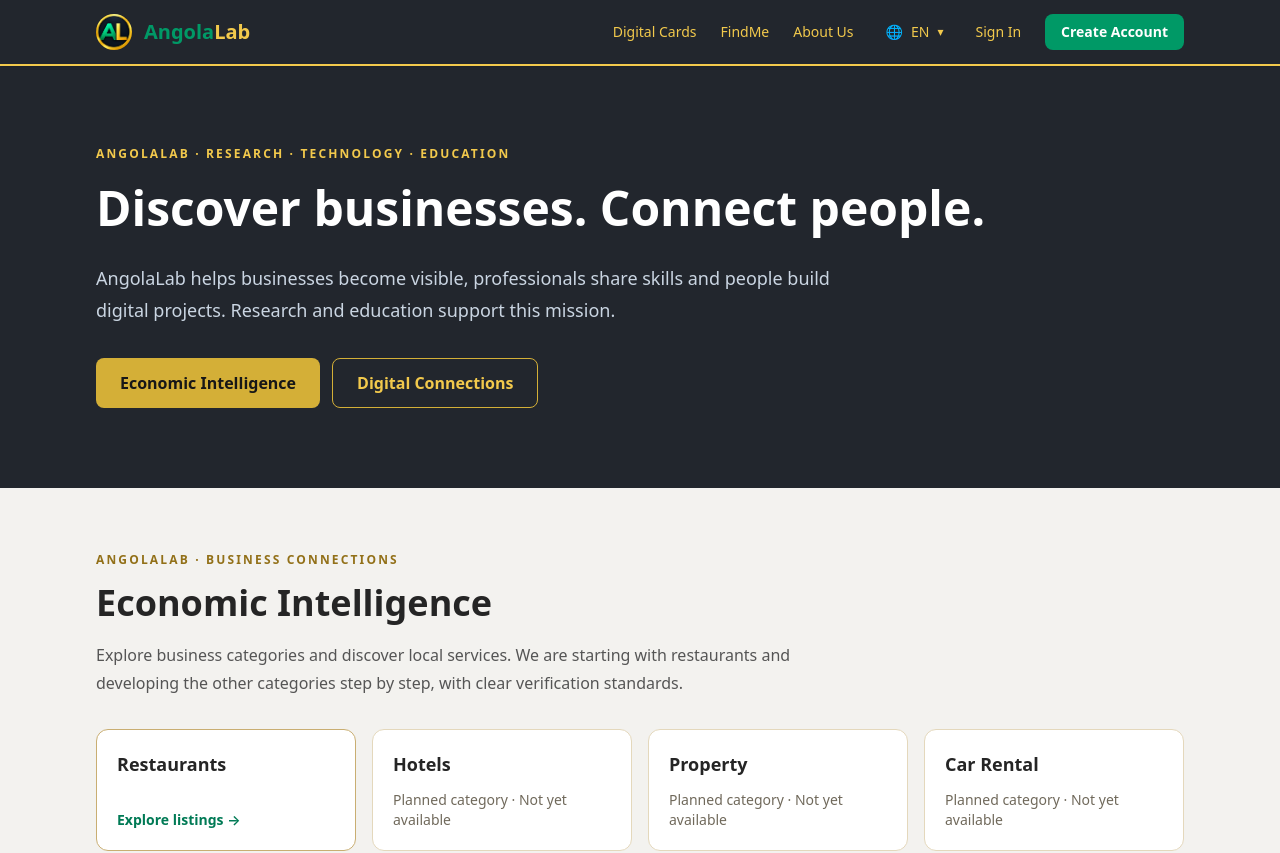
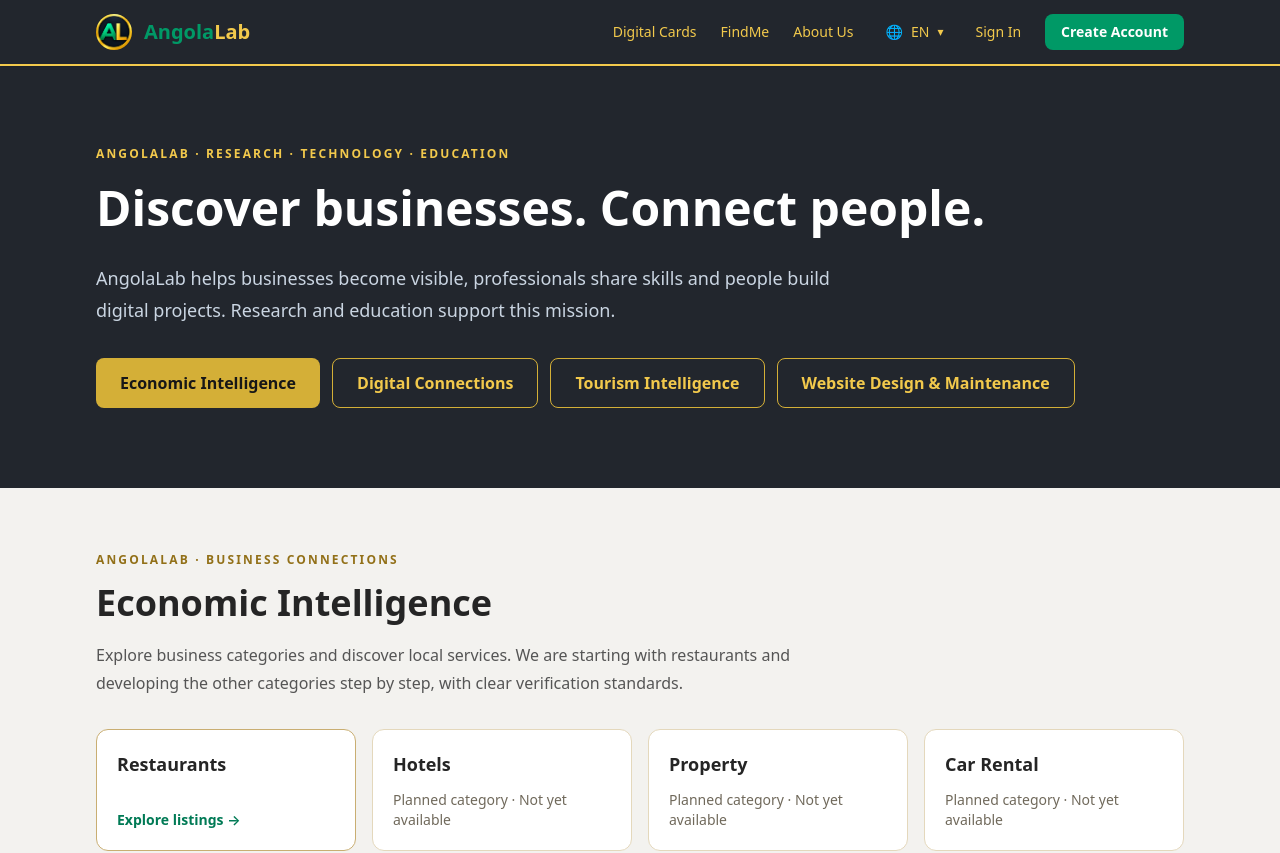
Before and after one commit to oswaldodeal/angolalab-restaurants, a Next.js app: page /en in a window 1280 px wide. Shown: the top 853 px of the page. Built offline with nearby package versions, Linux system fonts and the light colour scheme.

Commit message:
Add Tourism and Website Design hero buttons to EN Home

```diff
--- a/app/en/page.tsx
+++ b/app/en/page.tsx
@@ -12,6 +12,8 @@ export default function EcosystemHomePage() {
     <div className="mt-6 grid grid-cols-2 gap-2 sm:mt-8 sm:flex sm:flex-wrap sm:gap-3">
      <a href="#business-directory" className="inline-flex min-h-12 items-center justify-center rounded-lg bg-[#d4af37] px-2 py-3 text-center text-sm font-semibold text-[#171717] hover:bg-[#f2c94c] sm:px-6 sm:text-base"><span className="sm:hidden">AEIS Research</span><span className="hidden sm:inline">Economic Intelligence</span></a>
      <a href="#connections" className="inline-flex min-h-12 items-center justify-center rounded-lg border border-[#d4af37] px-2 py-3 text-center text-sm font-semibold text-[#f2c94c] hover:bg-white/10 sm:px-6 sm:text-base"><span className="sm:hidden">Connections</span><span className="hidden sm:inline">Digital Connections</span></a>
+     <a href="#tourism" className="inline-flex min-h-12 items-center justify-center rounded-lg border border-[#d4af37] px-2 py-3 text-center text-sm font-semibold text-[#f2c94c] hover:bg-white/10 focus-visible:outline-2 focus-visible:outline-offset-2 focus-visible:outline-[#f2c94c] sm:px-6 sm:text-base">Tourism Intelligence</a>
+     <a href="#website-design" className="inline-flex min-h-12 items-center justify-center rounded-lg border border-[#d4af37] px-2 py-3 text-center text-sm font-semibold text-[#f2c94c] hover:bg-white/10 focus-visible:outline-2 focus-visible:outline-offset-2 focus-visible:outline-[#f2c94c] sm:px-6 sm:text-base">Website Design &amp; Maintenance</a>
     </div>
    </div>
   </section>
@@ -55,7 +57,7 @@ export default function EcosystemHomePage() {
    </div>
   </section>
   <HomeTourismCard language="en" />
-  <section id="website-design" aria-labelledby="website-design-heading" className="bg-[#f3f2ef] pb-14 text-[#252525] sm:pb-20">
+  <section id="website-design" aria-labelledby="website-design-heading" className="scroll-mt-24 bg-[#f3f2ef] pb-14 text-[#252525] sm:pb-20">
    <div className="page-rail rounded-3xl border border-[#e4d8bc] bg-white p-6 shadow-sm sm:p-9">
     <p className="text-xs font-bold uppercase tracking-[0.16em] text-[#927018]">AngolaLab · Digital Services</p>
     <h2 id="website-design-heading" className="mt-3 text-3xl font-bold leading-tight sm:text-4xl">Website Design &amp; Maintenance</h2>
```
